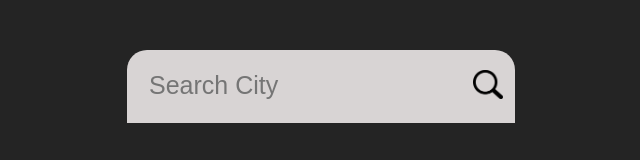
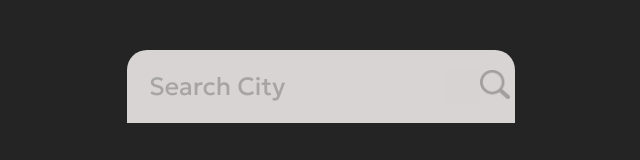
Before and after one commit to jennri/TOP-WeatherApp, a plain HTML site: page index.html in a window 1280 px wide. Shown: the part 314-474 px from the top of the page, without its empty margins (319-959 px from the left). Drawn offline with Linux system fonts and the light colour scheme.

Commit message:
nicer font

```diff
--- a/index.html
+++ b/index.html
@@ -7,6 +7,7 @@
     <meta name="viewport" content="width=device-width, initial-scale=1.0">
     <title>WeatherApp</title>
     <link rel="stylesheet" href="stylesheet.css">
+    <link rel="stylesheet" href="https://fonts.googleapis.com/css?family=Geologica">
     <script defer src="main.js"></script>
 </head>
 
@@ -21,13 +22,7 @@
                     <input type="checkbox" class="checkbox" checked></input>
                     <span class="slider"></span>
                 </label>
-
-
             </div>
-
-
-
-
         </div>
         <div id="searchbarcontent" class="searchbarcontent">
             <form class="form" cityform autocomplete="off">
@@ -40,11 +35,8 @@
             </form>
         </div>
         <div id="content" class="content">
-
         </div>
     </div>
-
-
 </body>
 
 </html>
--- a/stylesheet.css
+++ b/stylesheet.css
@@ -3,12 +3,12 @@
     padding: 0;
     border: 0;
     height: 100vh;
+    font-family: Geologica, serif;
     display: flex;
     align-items: center;
     justify-content: center;
     background: #242424;
     overflow: hidden;
-    /* color: rgb(221, 221, 221) */
 }
 
 
@@ -104,16 +104,19 @@
 
 .textbox,
 .textboxbtn {
-    align-items: center;
     border: none;
     background-color: rgb(216, 212, 212);
     font-size: 25px;
 }
 
+
 /* Removes border on input regardless of state */
 input:focus, input[type='text']{
     border: none;
     outline: none;
+    font-family: Geologica, serif;
+    padding-right: 25px;
+    opacity: 50%;
 }
 
 .btnContainer button{
@@ -123,6 +126,7 @@
     background-repeat: no-repeat;
     background-size: contain;
     cursor: pointer;
+    opacity: 25%;
 }
 
 
```
Lines whose indentation alone changed are shown as unchanged.
